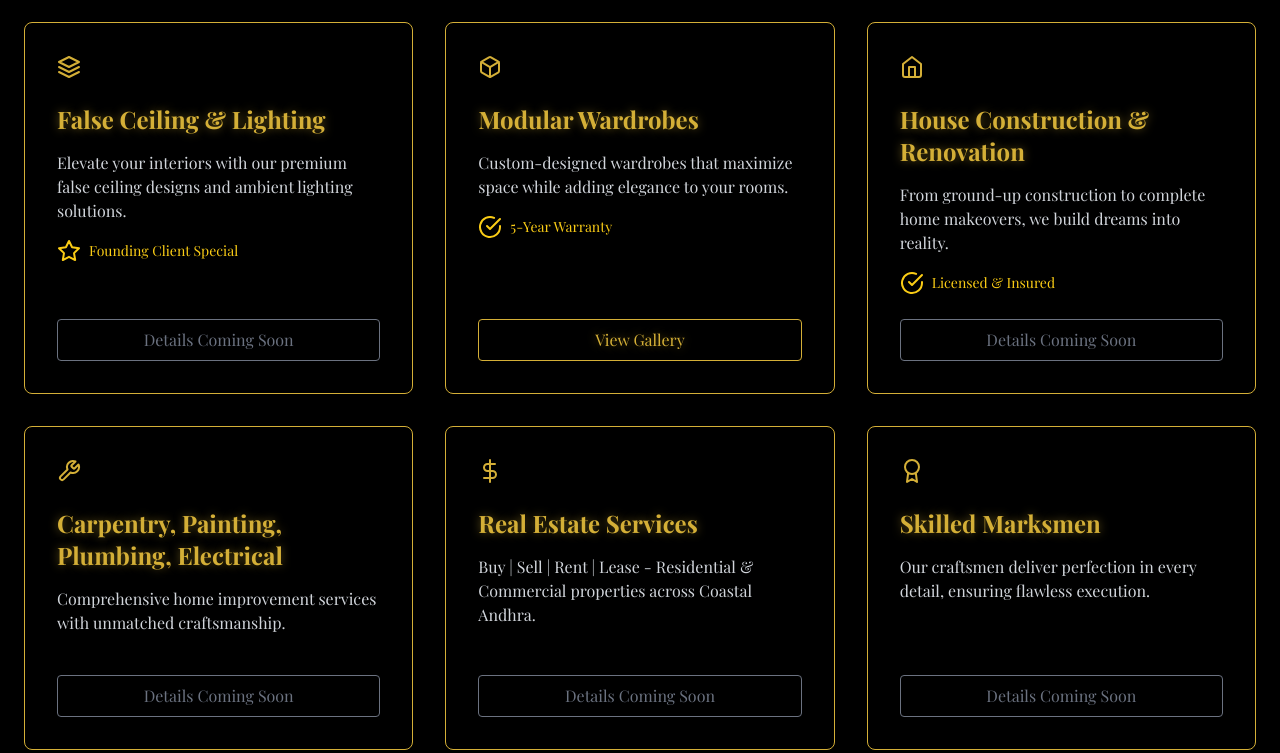
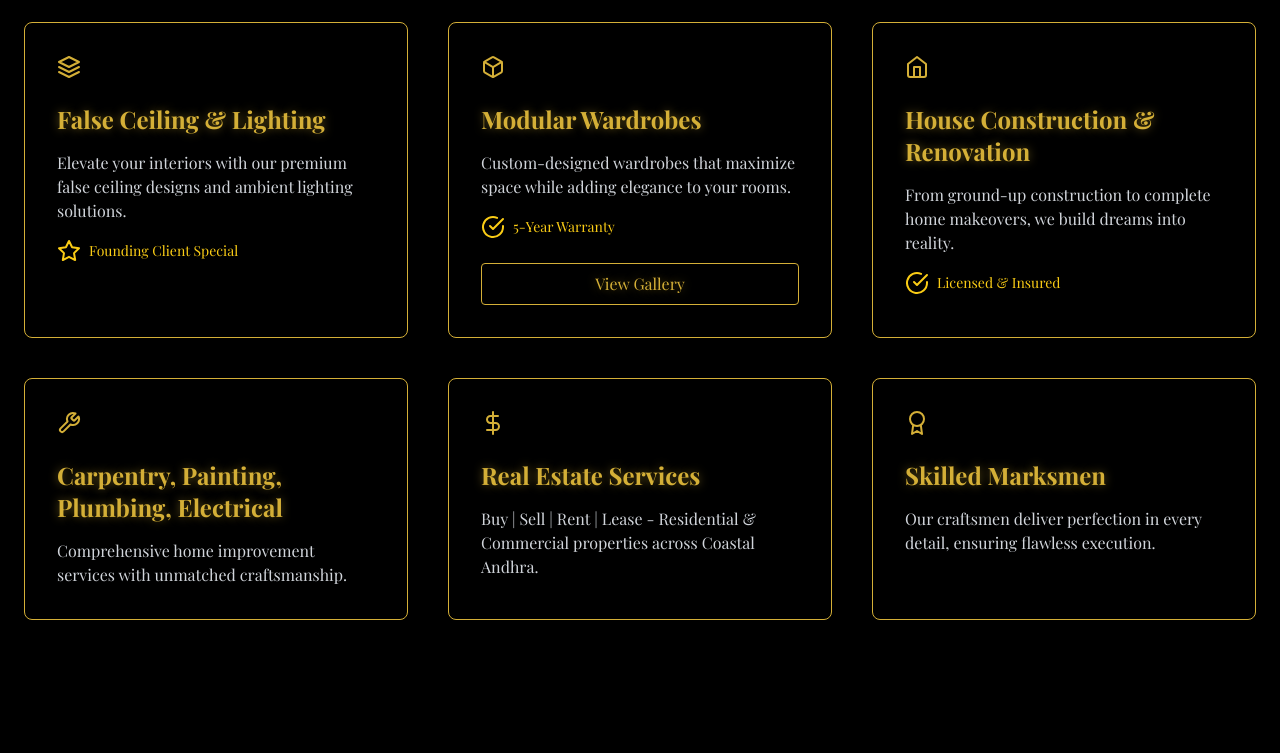
Before and after one commit to Lamboworks/Lamboworks25, a plain HTML site: page index.html in a window 1280 px wide. Shown: the part 802-1555 px from the top of the page. Drawn offline with nearby package versions, Linux system fonts and the light colour scheme.

Commit message:
Update index.html

```diff
--- a/index.html
+++ b/index.html
@@ -27,16 +27,14 @@
             border-color: #D4AF37;
         }
 
-        /* Service Card Styling */
         .service-card {
             background: rgba(0, 0, 0, 0.7);
             backdrop-filter: blur(10px);
-            /* New: Gentle lift on hover */
             transition: all 0.3s ease;
         }
 
         .service-card:hover {
-            transform: translateY(-5px);
+            transform: translateY(-10px);
             box-shadow: 0 10px 20px rgba(212, 175, 55, 0.3);
         }
 
@@ -58,19 +56,10 @@
         .nav-link:hover::after {
             width: 100%;
         }
-
-        /* Ensures content flows correctly and pushes the button to the bottom */
-        .card-content-wrapper {
-            flex-grow: 1;
-            display: flex;
-            flex-direction: column;
-            justify-content: flex-start;
-        }
     </style>
 </head>
 <body>
     <div class="fixed top-0 left-0 w-full h-full z-0 bg-cover bg-center opacity-20" style="background-image: url('https://enzostvs-deepsite.hf.space/_next/image?url=https%3A%2F%2Fhuggingface.co%2Fspaces%2FLamboworks%2Flambo-luxe-builders%2Fresolve%2Fmain%2Fimages%2FLogo.png&w=128&q=75')"></div>
-
 <div class="relative z-10">
         <nav class="container mx-auto px-6 py-6 flex justify-between items-center">
             <img src="https://enzostvs-deepsite.hf.space/_next/image?url=https%3A%2F%2Fhuggingface.co%2Fspaces%2FLamboworks%2Flambo-luxe-builders%2Fresolve%2Fmain%2Fimages%2FLogo.png&w=128&q=75" alt="Lambo Works Logo" class="h-12 animate__animated animate__fadeInDown">
@@ -95,39 +84,28 @@
 
         <section id="services" class="container mx-auto px-6 py-20">
             <h2 class="text-4xl font-bold golden-text mb-16 text-center">Our Golden Services</h2>
-
-            <div class="grid grid-cols-1 md:grid-cols-2 lg:grid-cols-3 gap-8">
-
-                <div class="p-8 rounded-lg golden-border border service-card h-full flex flex-col justify-between">
-                    <div class="card-content-wrapper">
+            <div class="grid grid-cols-1 md:grid-cols-2 lg:grid-cols-3 gap-10">
+                <div class="service-card p-8 rounded-lg golden-border border">
                     <div class="text-5xl golden-text mb-6">
                         <i data-feather="layers"></i>
                     </div>
                     <h3 class="text-2xl font-bold golden-text mb-4">False Ceiling & Lighting</h3>
-                        <p class="text-gray-300 mb-4">Elevate your interiors with our premium false ceiling designs and ambient lighting solutions.</p>
-                        <div class="flex items-center text-yellow-400">
+                    <p class="text-gray-300 animate__animated animate__fadeIn animate__delay-1s">Elevate your interiors with our premium false ceiling designs and ambient lighting solutions.</p>
+                        <div class="mt-4 flex items-center text-yellow-400">
                         <i data-feather="star" class="mr-2"></i>
                         <span class="text-sm">Founding Client Special</span>
                     </div>
 </div>
-                    <div class="mt-6 block">
-                        <button disabled class="w-full py-2 border rounded text-gray-500 border-gray-500 cursor-not-allowed">
-                            Details Coming Soon
-                        </button>
-                    </div>
-                </div>
 
-                <div class="p-8 rounded-lg golden-border border service-card h-full flex flex-col justify-between">
-                    <div class="card-content-wrapper">
+                <div class="service-card p-8 rounded-lg golden-border border">
                     <div class="text-5xl golden-text mb-6">
                         <i data-feather="box"></i>
                     </div>
                     <h3 class="text-2xl font-bold golden-text mb-4">Modular Wardrobes</h3>
-                        <p class="text-gray-300 mb-4">Custom-designed wardrobes that maximize space while adding elegance to your rooms.</p>
-                        <div class="flex items-center text-yellow-400">
+                    <p class="text-gray-300 animate__animated animate__fadeIn animate__delay-1s">Custom-designed wardrobes that maximize space while adding elegance to your rooms.</p>
+                    <div class="mt-4 flex items-center text-yellow-400">
                         <i data-feather="check-circle" class="mr-2"></i>
                         <span class="text-sm">5-Year Warranty</span>
-                        </div>
                     </div>
                     <a href="blurry.html" class="mt-6 block">
                         <button class="w-full py-2 golden-border border rounded golden-text hover:bg-yellow-900 hover:bg-opacity-20 transition duration-300">
@@ -136,68 +114,40 @@
                     </a>
                 </div>
 
-                <div class="p-8 rounded-lg golden-border border service-card h-full flex flex-col justify-between">
-                    <div class="card-content-wrapper">
+                <div class="service-card p-8 rounded-lg golden-border border">
                     <div class="text-5xl golden-text mb-6">
                         <i data-feather="home"></i>
                     </div>
                     <h3 class="text-2xl font-bold golden-text mb-4">House Construction & Renovation</h3>
-                        <p class="text-gray-300 mb-4">From ground-up construction to complete home makeovers, we build dreams into reality.</p>
-                        <div class="flex items-center text-yellow-400">
+                    <p class="text-gray-300 animate__animated animate__fadeIn animate__delay-1s">From ground-up construction to complete home makeovers, we build dreams into reality.</p>
+                    <div class="mt-4 flex items-center text-yellow-400">
                         <i data-feather="check-circle" class="mr-2"></i>
                         <span class="text-sm">Licensed & Insured</span>
                     </div>
 </div>
-                    <div class="mt-6 block">
-                        <button disabled class="w-full py-2 border rounded text-gray-500 border-gray-500 cursor-not-allowed">
-                            Details Coming Soon
-                        </button>
-                    </div>
-                </div>
 
-                <div class="p-8 rounded-lg golden-border border service-card h-full flex flex-col justify-between">
-                    <div class="card-content-wrapper">
+                <div class="service-card p-8 rounded-lg golden-border border">
                     <div class="text-5xl golden-text mb-6">
                         <i data-feather="tool"></i>
                     </div>
                     <h3 class="text-2xl font-bold golden-text mb-4">Carpentry, Painting, Plumbing, Electrical</h3>
-                        <p class="text-gray-300 mb-4">Comprehensive home improvement services with unmatched craftsmanship.</p>
-                    </div>
-                    <div class="mt-6 block">
-                        <button disabled class="w-full py-2 border rounded text-gray-500 border-gray-500 cursor-not-allowed">
-                            Details Coming Soon
-                        </button>
-                    </div>
+                    <p class="text-gray-300">Comprehensive home improvement services with unmatched craftsmanship.</p>
                 </div>
 
-                <div class="p-8 rounded-lg golden-border border service-card h-full flex flex-col justify-between">
-                    <div class="card-content-wrapper">
+                <div class="service-card p-8 rounded-lg golden-border border">
                     <div class="text-5xl golden-text mb-6">
                         <i data-feather="dollar-sign"></i>
                     </div>
                     <h3 class="text-2xl font-bold golden-text mb-4">Real Estate Services</h3>
-                        <p class="text-gray-300 mb-4">Buy | Sell | Rent | Lease - Residential & Commercial properties across Coastal Andhra.</p>
-                    </div>
-                    <div class="mt-6 block">
-                        <button disabled class="w-full py-2 border rounded text-gray-500 border-gray-500 cursor-not-allowed">
-                            Details Coming Soon
-                        </button>
-                    </div>
+                    <p class="text-gray-300">Buy | Sell | Rent | Lease - Residential & Commercial properties across Coastal Andhra.</p>
                 </div>
 
-                <div class="p-8 rounded-lg golden-border border service-card h-full flex flex-col justify-between">
-                    <div class="card-content-wrapper">
+                <div class="service-card p-8 rounded-lg golden-border border">
                     <div class="text-5xl golden-text mb-6">
                         <i data-feather="award"></i>
                     </div>
                     <h3 class="text-2xl font-bold golden-text mb-4">Skilled Marksmen</h3>
-                        <p class="text-gray-300 mb-4">Our craftsmen deliver perfection in every detail, ensuring flawless execution.</p>
-                    </div>
-                    <div class="mt-6 block">
-                        <button disabled class="w-full py-2 border rounded text-gray-500 border-gray-500 cursor-not-allowed">
-                            Details Coming Soon
-                        </button>
-                    </div>
+                    <p class="text-gray-300">Our craftsmen deliver perfection in every detail, ensuring flawless execution.</p>
                 </div>
             </div>
         </section>
@@ -231,7 +181,7 @@
 
         <section id="contact" class="container mx-auto px-6 py-20">
             <h2 class="text-4xl font-bold golden-text mb-16 text-center">Begin Your Golden Transformation</h2>
-            <div class="max-w-2xl mx-auto p-10 rounded-lg golden-border border bg-black/70 backdrop-blur-md">
+            <div class="max-w-2xl mx-auto service-card p-10 rounded-lg golden-border border">
                 <form>
                     <div class="mb-6">
                         <label class="block golden-text mb-2">Your Name</label>
@@ -274,7 +224,7 @@
                         </div>
                         <div class="flex justify-center space-x-4 mt-2">
                             <i data-feather="mail" class="mr-2"></i>
-                            <span>lamboworks25@gmail.com</span>
+                            <span>Lamboworks25@gmail.com</span>
                         </div>
                     </div>
 </form>
@@ -314,17 +264,20 @@
                         <div class="text-sm">Focus On Your Project</div>
                     </div>
                 </div>
-                <p>© 2023 Lambo Works. Bringing fresh energy to Coastal Andhra Pradesh's construction scene.</p>
+                <p>© 2025 Lambo Works. Bringing fresh energy to Coastal Andhra Pradesh's construction scene.</p>
 <p class="mt-2">Special inaugural pricing for our first clients!</p>
 </div>
         </footer>
     </div>
 
-    <div id="vanta-bg" style="position: fixed; top: 0; left: 0; width: 100%; height: 100%; z-index: 0;"></div>
+    <script>
+        // Trust badges animation
+        document.querySelectorAll('.service-card').forEach((card, index) => {
+            card.style.animationDelay = `${index * 0.1}s`;
+            card.classList.add('animate__animated', 'animate__fadeInUp');
+        });
 
-
-    <script>
-        // Initialize Vanta.js globe
+        // Initialize Vanta.js globe with more dynamic settings
         VANTA.GLOBE({
             el: "#vanta-bg",
             mouseControls: true,
@@ -344,7 +297,33 @@
         // Initialize Feather Icons
         feather.replace();
 
-        // Smooth scrolling for anchor links
+        // Floating animation for trust badges
+        /* Removed as it conflicts with hover
+        setInterval(() => {
+            anime({
+                targets: '.service-card',
+                translateY: [0, -15],
+                direction: 'alternate',
+                easing: 'easeInOutSine',
+                duration: 3000,
+                delay: anime.stagger(200)
+            });
+        }, 5000);
+        */
+
+        // Focus animation for service cards
+        // Assuming 'anime' is available from a library, otherwise this will cause an error
+        /*
+        anime({
+            targets: '.service-card',
+            scale: [0.95, 1],
+            easing: 'easeInOutSine',
+            duration: 1500,
+            delay: anime.stagger(100)
+        });
+        */
+
+        // Smooth scrolling for anchor links (Standard behavior)
         document.querySelectorAll('a[href^="#"]').forEach(anchor => {
             anchor.addEventListener('click', function (e) {
                 e.preventDefault();
@@ -353,6 +332,18 @@
                 });
             });
         });
+
+        // NEW FIX: Scroll to anchor on page load (Fixes external link issue)
+        window.onload = function() {
+            if (window.location.hash) {
+                const target = document.querySelector(window.location.hash);
+                if (target) {
+                    target.scrollIntoView({
+                        behavior: 'smooth'
+                    });
+                }
+            }
+        };
     </script>
 </body>
 </html>
```
Lines whose indentation alone changed are shown as unchanged.
